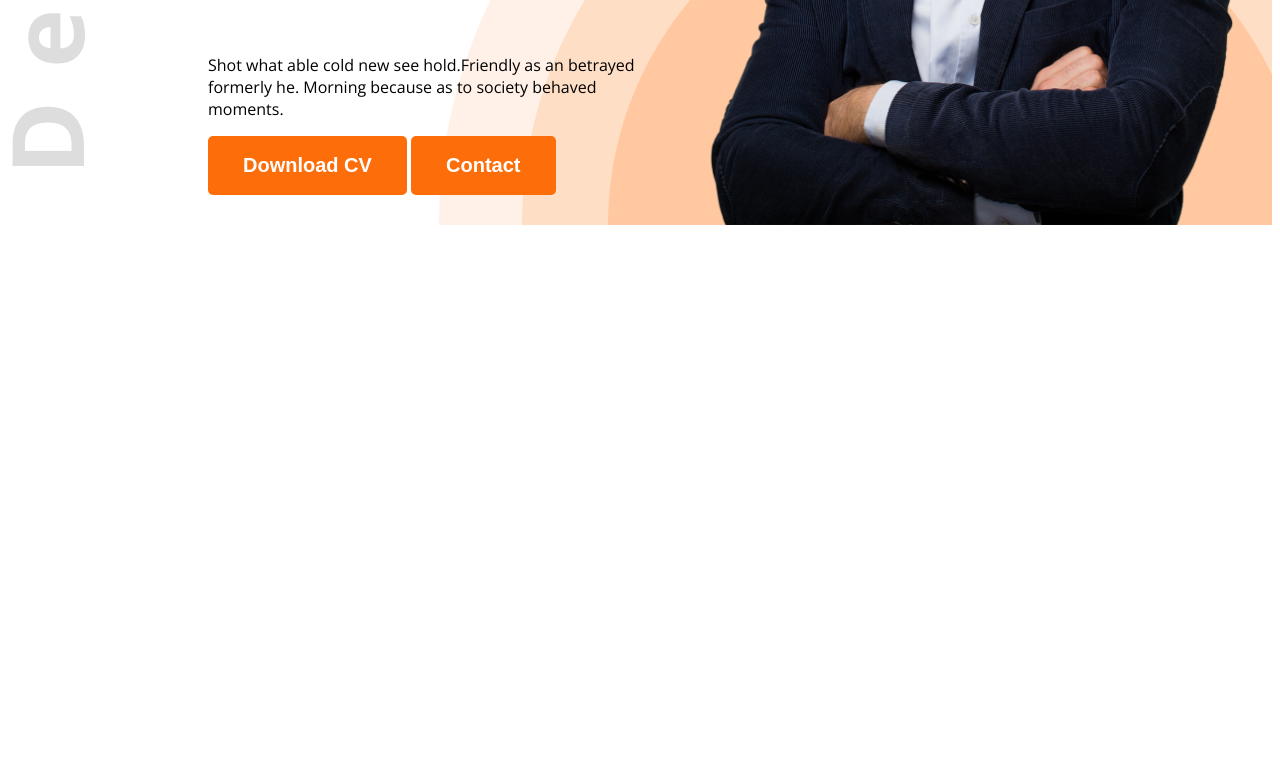
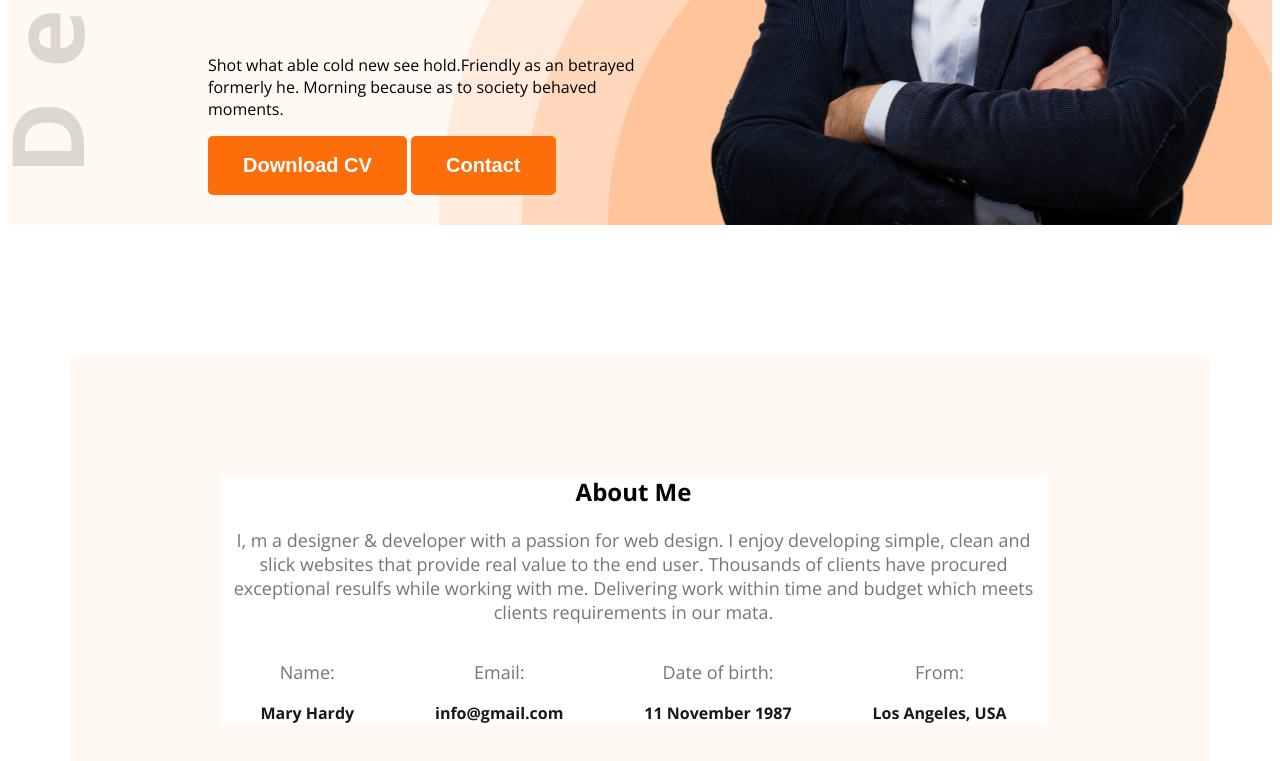
Before and after one commit to TumulHero/web-dev-portfolio, a plain HTML site: page index.html in a window 1280 px wide. Shown: the part 605-1366 px from the top of the page. Before the commit the page ends 838 px from the top, so only its background shows below. Drawn offline with nearby package versions, Linux system fonts and the light colour scheme.

Commit message:
about section added

```diff
--- a/index.html
+++ b/index.html
@@ -4,13 +4,14 @@
     <meta charset="UTF-8">
     <meta name="viewport" content="width=device-width, initial-scale=1.0">
     <title>Web Developer Portfolio</title>
+    <!--google font- Open Sans? -->
     <link rel="preconnect" href="https://fonts.googleapis.com">
     <link rel="preconnect" href="https://fonts.gstatic.com" crossorigin>
     <link href="https://fonts.googleapis.com/css2?family=Open+Sans:ital,wght@0,300..800;1,300..800&display=swap" rel="stylesheet">
-    <link rel="stylesheet" href="/styles/portfolio.css">
+    <link rel="stylesheet" href="./styles/portfolio.css">
 </head>
 <body class="open-sans-normal">
-    <header class="header">
+    <header class="header secondary-bg">
         <nav>
             <h3 class="nav-title">Ma<span class="text-title">r</span>y</h3>
             <ul>
@@ -27,12 +28,37 @@
                 <button class="btn-primary">Download CV</button>
                 <button class="btn-primary">Contact</button>
             </div>
-            <img class="banner-profile-pic" src="/images/hardy.png" alt="">
+            <img class="banner-profile-pic" src="./images/hardy.png" alt="">
         </div>
     </header>
 
     <main>
+        <section class=" about secondary-bg">
+            <div class="about-me">
 
+                <h2 class="section-tile">About Me</h2>
+                <p class="section-description">I, m a designer & developer with a passion for web design. I enjoy developing simple, clean and slick websites that provide real value to the end user. Thousands of clients have procured exceptional resulfs while working with me. Delivering work within time and budget which meets clients requirements in our mata.</p>
+
+                <div class="about-items">
+                    <div class="about-item">
+                        <p class="item-title ">Name:</p>
+                        <p class="item-description ">Mary Hardy </p>
+                    </div>
+                    <div class="about-item">
+                        <p class="item-title">Email:</p>
+                        <p class="item-description">info@gmail.com</p>
+                    </div>
+                    <div class="about-item">
+                        <p class="item-title">Date of birth:</p>
+                        <p class="item-description">11 November 1987</p>
+                    </div>
+                    <div class="about-item">
+                        <p class="item-title">From:</p>
+                        <p class="item-description">Los Angeles, USA</p>
+                    </div>
+                </div>
+            </div>
+        </section>
     </main>
 
     <footer>
--- a/styles/portfolio.css
+++ b/styles/portfolio.css
@@ -1,8 +1,4 @@
-.header{
-    background-image: url('../images/developer.png'),url('../images/header_bg.png');
-    background-repeat: no-repeat;
-    background-position: top left , bottom right;
-}
+
 .open-sans-normal {
   font-family: "Open Sans", sans-serif;
   font-optical-sizing: auto;
@@ -11,9 +7,32 @@
   font-variation-settings:
     "wdth" 100;
 }
+.secondary-bg{
+    background-color: #FFF8F3;
+}
 .dark-2{
     color:#474747 ;
 }
+.section-title{
+    font-size: 35px;
+    font-weight: bold;
+    color: #181818;
+}
+.section-description{
+    font-size: 18px;
+    color: #757575;
+}
+
+
+.header{
+    background-image: url('../images/developer.png'),url('../images/header_bg.png');
+    background-repeat: no-repeat;
+    background-position: top left , bottom right;
+}
+
+/* Nav styles  */
+
+
 nav{
     display: flex;
     align-items: center;
@@ -77,3 +96,38 @@ nav ul{
 .banner-content{
     max-width: 580px;
 }
+/* main styles */
+
+main{
+    max-width: 1140px;
+    margin: 0px auto;
+}
+
+/* About Styles */
+
+.about{
+    border-radius: 10px;
+    padding:100px 150px ;
+    text-align: center;
+    margin-top: 130px;
+}
+.about-me{
+    background-color: #FFFFFF;
+    width: 827px;
+    height: 250px;
+}
+
+
+.about-items{
+    display: flex;
+    justify-content: space-around;
+    align-items: center;
+}
+.item-title{
+    font-size: 18px;
+    color: #757575;
+}
+.item-description{
+    font-weight: bold;
+    color: #181818;
+}
```
